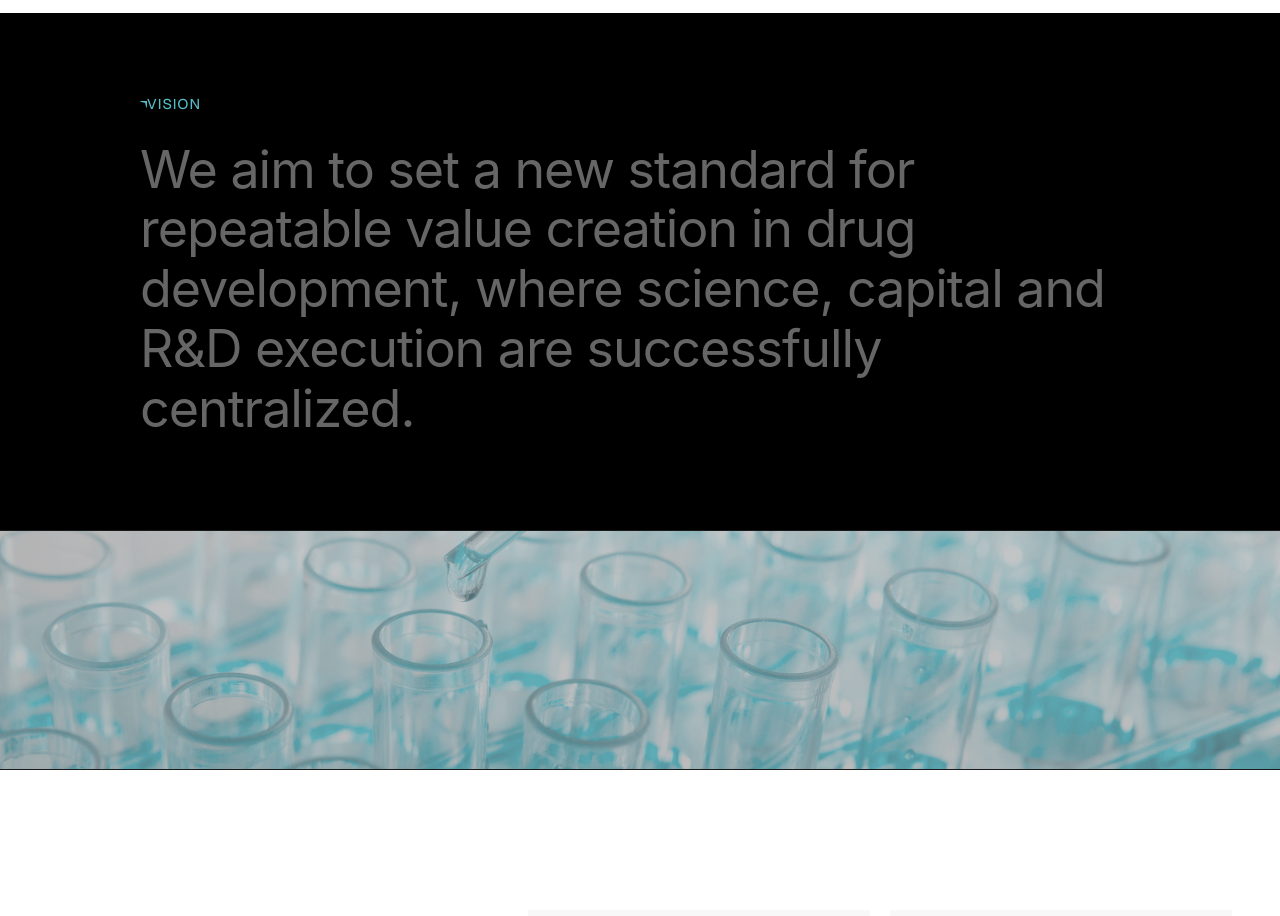
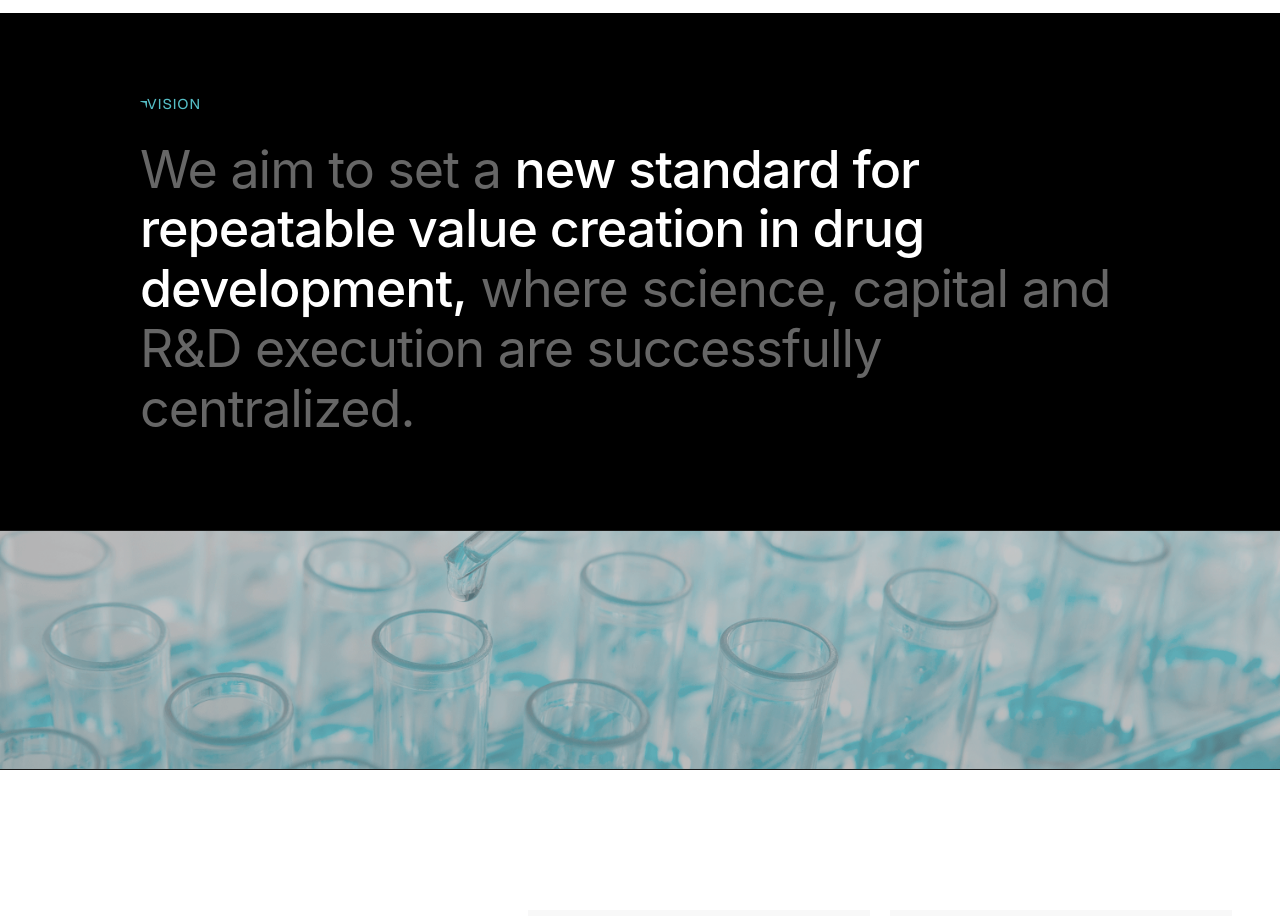
Before and after one commit to arya9779/levelset, a React (Vite) app: page / in a window 1280 px wide. Shown: the part 1560-2476 px from the top of the page. Built offline with nearby package versions, Linux system fonts and the light colour scheme; a web font is replaced by a local one.

Commit message:
style: highlight Vision core text in white for high contrast

```diff
--- a/src/style.css
+++ b/src/style.css
@@ -521,6 +521,11 @@ section {
 
 .vision-text .muted-text {
   color: rgba(255,255,255,0.4);
+}
+
+.vision-text .bold-text {
+  color: #ffffff;
+  font-weight: 500;
 }
 
 .eyebrow-text {
```
